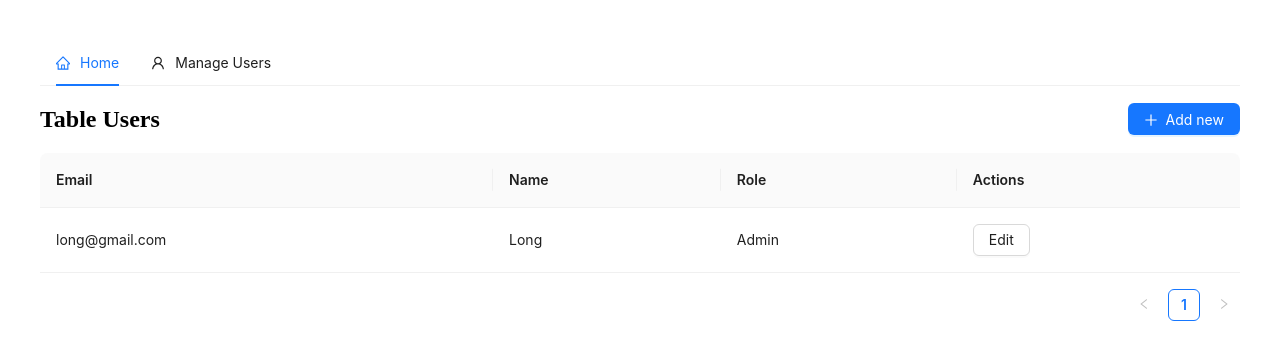
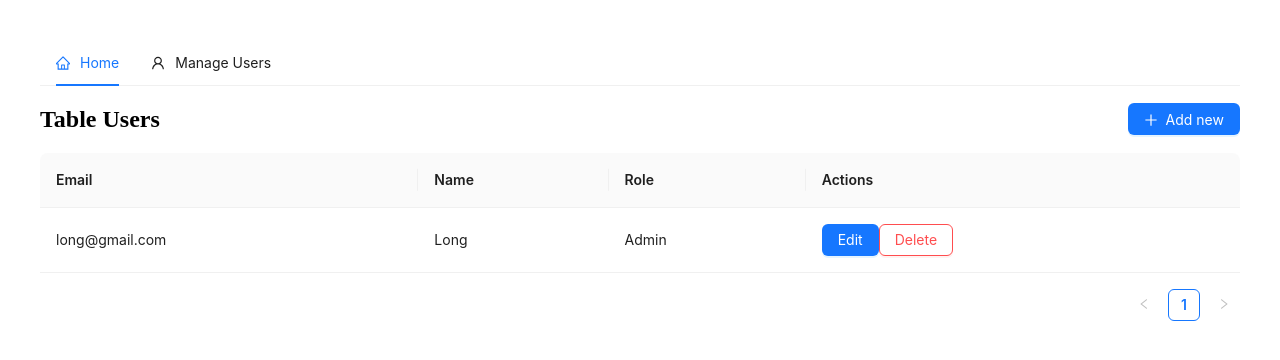
Before and after one commit to longlephanhai/soundclound-admin-, a React (Vite) app: page /users in a window 1280 px wide. Shown: the top 360 px of the page. Built offline with nearby package versions, Linux system fonts and the light colour scheme.

Commit message:
design delete user

```diff
--- a/src/components/users/user.create.modal.tsx
+++ b/src/components/users/user.create.modal.tsx
@@ -67,6 +67,7 @@ const UserCreateModal = (props: IProps) => {
       <div>
         <label htmlFor="">Password:</label>
         <Input
+          type="password"
           value={password}
           onChange={(e) => { setPassword(e.target.value) }}
         />
--- a/src/components/users/user.update.modal.tsx
+++ b/src/components/users/user.update.modal.tsx
@@ -1,14 +1,16 @@
 import { Input, Modal } from "antd";
-import { useState } from "react";
+import { useEffect, useState } from "react";
 import type { IUser } from "./users.table";
 interface IProps {
   data: IUser[];
   setData: (data: IUser[]) => void;
   isUpdateModalOpen: boolean
   setIsUpdateModalOpen: (v: boolean) => void
+  dataUpdate: IUser | null;
+  setDataUpdate: (data: IUser | null) => void;
 }
 const UserUpdateModal = (props: IProps) => {
-  const { data, setData, isUpdateModalOpen, setIsUpdateModalOpen } = props;
+  const { data, setData, isUpdateModalOpen, setIsUpdateModalOpen, dataUpdate, setDataUpdate } = props;
 
   const [name, setName] = useState<string>('');
   const [email, setEmail] = useState<string>('');
@@ -18,25 +20,20 @@ const UserUpdateModal = (props: IProps) => {
   const [address, setAddress] = useState<string>('');
   const [role, setRole] = useState<string>('');
 
+  useEffect(() => {
+    if (dataUpdate) {
+      setName(dataUpdate.name);
+      setEmail(dataUpdate.email);
+      setPassword(dataUpdate.password);
+      setAge(dataUpdate.age);
+      setGender(dataUpdate.gender);
+      setAddress(dataUpdate.address);
+      setRole(dataUpdate.role);
+    }
+  }, [dataUpdate])
+
   const handleOk = () => {
-    setData([...data, {
-      _id: Math.random().toString(36).substring(2, 15),
-      email,
-      name,
-      role,
-      password,
-      age,
-      gender,
-      address
-    }])
-    setName('');
-    setEmail('');
-    setPassword('');
-    setAge('');
-    setGender('');
-    setAddress('');
-    setRole('');
-    setIsUpdateModalOpen(false);
+    // TODO: Call API to update user
   };
 
   return (
@@ -45,11 +42,21 @@ const UserUpdateModal = (props: IProps) => {
       closable={{ 'aria-label': 'Custom Close Button' }}
       open={isUpdateModalOpen}
       onOk={handleOk}
-      onCancel={() => { setIsUpdateModalOpen(false); }}
+      onCancel={() => {
+        setIsUpdateModalOpen(false)
+        setDataUpdate(null);
+      }}
       maskClosable={false}
       okText="Update"
       cancelText="Cancel"
     >
+      <div style={{ display: 'none' }}>
+        <label htmlFor="">ID:</label>
+        <Input
+          value={dataUpdate?._id}
+          onChange={(e) => { setName(e.target.value) }}
+        />
+      </div>
       <div>
         <label htmlFor="">Name:</label>
         <Input
@@ -67,6 +74,8 @@ const UserUpdateModal = (props: IProps) => {
       <div>
         <label htmlFor="">Password:</label>
         <Input
+          type="password"
+          disabled
           value={password}
           onChange={(e) => { setPassword(e.target.value) }}
         />
--- a/src/components/users/users.table.tsx
+++ b/src/components/users/users.table.tsx
@@ -1,8 +1,9 @@
 import { PlusOutlined } from '@ant-design/icons';
-import { Table, Button, type TableProps } from 'antd';
+import { Table, Button, type TableProps, Popconfirm, type PopconfirmProps, message } from 'antd';
 import { useState } from 'react';
 import UserCreateModal from './user.create.modal';
 import UserUpdateModal from './user.update.modal';
+
 
 export interface IUser {
   _id: string;
@@ -21,6 +22,8 @@ const UsersTable = () => {
 
   const [isUpdateModalOpen, setIsUpdateModalOpen] = useState(false);
 
+  const [dataUpdate, setDataUpdate] = useState<IUser | null>(null);
+
   const [data, setData] = useState<IUser[]>([{
     _id: '1',
     email: 'long@gmail.com',
@@ -31,6 +34,16 @@ const UsersTable = () => {
     gender: 'Nam',
     address: 'Hanoi, Vietnam'
   }]);
+
+  const confirm: PopconfirmProps['onConfirm'] = (e) => {
+    console.log(e);
+    message.success('Click on Yes');
+  };
+
+  const cancel: PopconfirmProps['onCancel'] = (e) => {
+    console.log(e);
+    message.error('Click on No');
+  };
 
 
   const columns: TableProps<IUser>['columns'] = [
@@ -55,12 +68,27 @@ const UsersTable = () => {
       render: (_, record) => {
         return (
           <>
-            <Button onClick={() => { setIsUpdateModalOpen(true) }}>Edit</Button>
+            <Button type='primary' onClick={() => {
+              setDataUpdate(record);
+              setIsUpdateModalOpen(true)
+            }}>Edit
+            </Button>
+            <Popconfirm
+              title="Delete this user?"
+              description="Are you sure to delete this user?"
+              onConfirm={confirm}
+              onCancel={cancel}
+              okText="Yes"
+              cancelText="No"
+            >
+              <Button danger>Delete</Button>
+            </Popconfirm>
           </>
         )
       }
     }
   ]
+
 
 
   return (
@@ -104,6 +132,8 @@ const UsersTable = () => {
         setData={setData}
         isUpdateModalOpen={isUpdateModalOpen}
         setIsUpdateModalOpen={setIsUpdateModalOpen}
+        dataUpdate={dataUpdate}
+        setDataUpdate={setDataUpdate}
       />
     </>
   )
```
